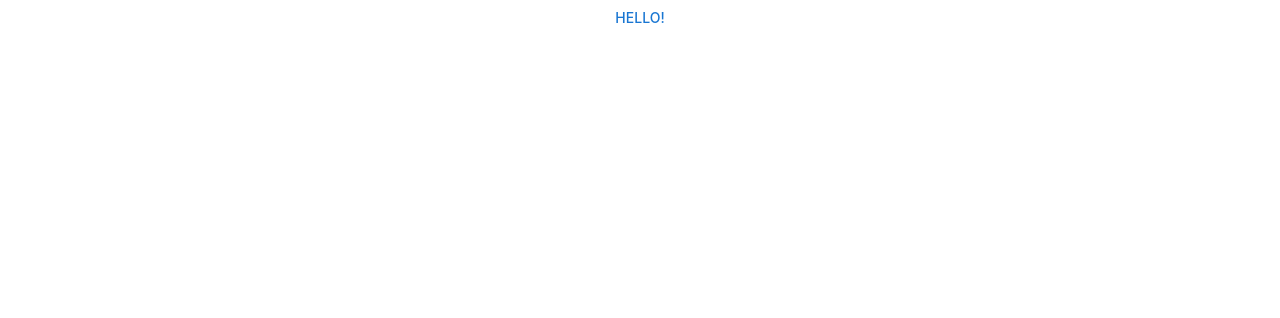
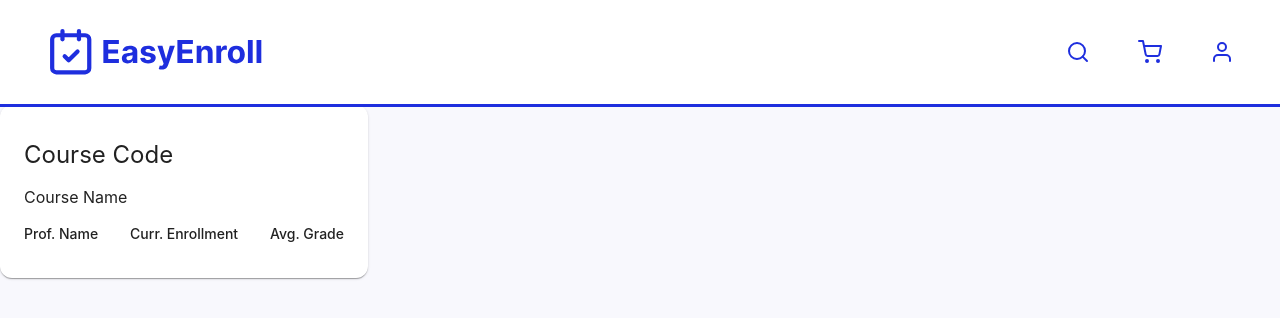
Before and after one commit to sky1113/CIS_4120_A5, a React (Create React App) app in the folder root/client/: page / in a window 1280 px wide. Shown: the top 318 px of the page. Built offline with nearby package versions, Linux system fonts and the light colour scheme.

Commit message:
static navbar and default course card

```diff
--- a/root/client/package.json
+++ b/root/client/package.json
@@ -49,5 +49,9 @@
       "last 1 firefox version",
       "last 1 safari version"
     ]
+  },
+  "devDependencies": {
+    "@babel/plugin-proposal-private-property-in-object": "^7.21.11",
+    "@svgr/webpack": "^8.1.0"
   }
 }
--- a/root/client/src/App.js
+++ b/root/client/src/App.js
@@ -1,18 +1,39 @@
 import React from "react";
 import "./App.css";
-import { Button, createTheme, ThemeProvider } from "@mui/material";
+import { createTheme, ThemeProvider, CssBaseline } from "@mui/material";
+import Navbar from "./components/NavBar";
+import CourseCard from "./components/CourseCard";
 
 const theme = createTheme({
   typography: {
     fontFamily: "Inter",
   },
+  shape: {
+    borderRadius: 12,
+  },
+  palette: {
+    primary: {
+      main: "#1E2EDE",
+    },
+    background: {
+      default: "#F8F8FD",
+    },
+  },
 });
+
+const bodyStyle = {
+  marginTop: "105px",
+};
 
 export default function App() {
   return (
     <ThemeProvider theme={theme}>
+      <CssBaseline />
       <div className="App">
-        <Button>hello!</Button>
+        <Navbar />
+        <div style={bodyStyle}>
+          <CourseCard />
+        </div>
       </div>
     </ThemeProvider>
   );
--- /dev/null
+++ b/root/client/src/components/CourseCard.js
@@ -0,0 +1,52 @@
+import React from "react";
+import Card from "@mui/material/Card";
+import CardContent from "@mui/material/CardContent";
+import Typography from "@mui/material/Typography";
+
+export default function MediaControlCard() {
+  const cardStyle = {
+    display: "flex",
+    width: "368px",
+    height: "173px",
+  };
+
+  const cardContentStyle = {
+    display: "flex",
+    padding: "24px",
+    flexDirection: "column",
+    justifyContent: "center",
+    alignItems: "flex-start",
+    gap: "12px",
+    width: "100%",
+  };
+
+  const courseStatStyle = {
+    display: "flex",
+    justifyContent: "space-between",
+    width: "100%",
+  };
+
+  return (
+    <Card style={cardStyle}>
+      <CardContent style={cardContentStyle}>
+        <Typography component="div" variant="h5">
+          Course Code
+        </Typography>
+        <Typography component="div" variant="subtitle1">
+          Course Name
+        </Typography>
+        <div class="course-stats" style={courseStatStyle}>
+          <Typography component="div" variant="subtitle2">
+            Prof. Name
+          </Typography>
+          <Typography component="div" variant="subtitle2">
+            Curr. Enrollment
+          </Typography>
+          <Typography component="div" variant="subtitle2">
+            Avg. Grade
+          </Typography>
+        </div>
+      </CardContent>
+    </Card>
+  );
+}
--- /dev/null
+++ b/root/client/src/components/NavBar.js
@@ -0,0 +1,43 @@
+import React from "react";
+import { Search, ShoppingCart, User } from "react-feather";
+import { ReactComponent as Logo } from "../assets/logo.svg";
+
+const Navbar = () => {
+  const navStyle = {
+    display: "flex",
+    justifyContent: "space-between",
+    alignItems: "center",
+    padding: "27px 46px",
+    borderBottom: "solid #1E2EDE",
+    position: "fixed",
+    top: "0",
+    left: "0",
+    right: "0",
+    backgroundColor: "#FFF",
+  };
+
+  const logoStyle = {
+    height: "50px",
+    width: "auto",
+  };
+
+  const iconStyle = {
+    color: "#1E2EDE",
+    marginLeft: "48px",
+    textDecoration: "none",
+    height: "36px",
+  };
+
+  return (
+    <nav style={navStyle}>
+      <Logo style={logoStyle} />
+      <div style={{ display: "flex" }}>
+        <Search style={iconStyle} />
+        <ShoppingCart style={iconStyle} />
+        <User style={iconStyle} />
+      </div>
+    </nav>
+  );
+};
+
+export default Navbar;
```
Also changed, not shown: root/client/src/components/NewName.js (deleted, +0 -24 lines), root/client/src/components/Results.js (deleted, +0 -9 lines), root/client/src/assets/logo.svg (added), root/client/src/pages/Cart.js (added), root/client/src/pages/CourseDetails.js (added), root/client/src/pages/Landing.js (added), root/client/src/pages/Profile.js (added), root/client/src/pages/Search.js (added), 1 other file (tests, documents, lock files or other folders).
